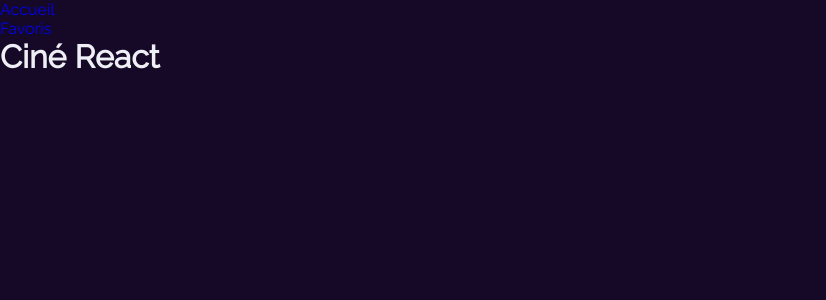
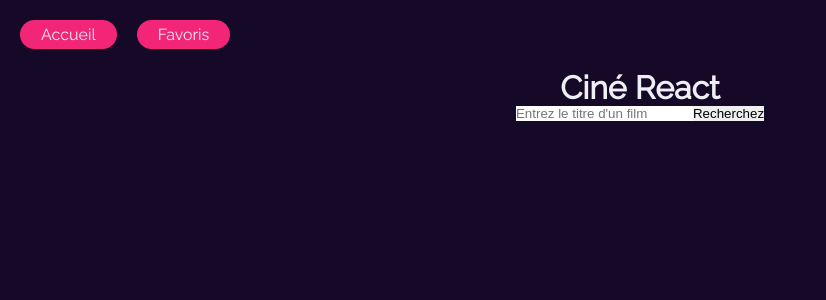
Before and after one commit to rayhearth/Cinereact, a React (Vite) app: page / in a window 1280 px wide. Shown: the top 300 px of the page, without its empty margins (0-826 px from the left). Built offline with nearby package versions, Linux system fonts and the light colour scheme.

Commit message:
add form component and work en on css

```diff
--- a/package.json
+++ b/package.json
@@ -10,6 +10,7 @@
     "preview": "vite preview"
   },
   "dependencies": {
+    "axios": "^1.7.2",
     "react": "^18.3.1",
     "react-dom": "^18.3.1",
     "react-router-dom": "^6.26.0",
--- /dev/null
+++ b/src/assets/sass/components/form.scss
@@ -0,0 +1,11 @@
+.form-component{
+  display: flex;
+  justify-content: center;
+}
+
+form{
+  display: flex;
+  justify-content: center;
+  max-width: 24rem;
+  min-width: 15rem;
+}
--- a/src/assets/sass/components/header.scss
+++ b/src/assets/sass/components/header.scss
@@ -0,0 +1,25 @@
+.navigation{
+  ul{
+    display: flex;
+    align-items: center;
+    gap: 1.25rem;
+    padding: 1.25rem;
+    li{
+      color: settings.$color-5;
+      background-color:settings.$color-3;
+      padding: 0.25rem 1.25rem;
+      border-radius: 1.5rem;
+      border: 1px solid transparent;
+      transition:all .5s ease-in-out;
+      &:hover{
+        color: settings.$color-3;
+        background-color:transparent;
+        border: 1px solid settings.$color-3;
+      }
+    }
+  }
+}
+
+h1{
+  text-align: center;
+}
--- a/src/assets/sass/main.scss
+++ b/src/assets/sass/main.scss
@@ -3,6 +3,7 @@
 
 @import "./components/button";
 @import "./components/header";
+@import "./components/form.scss";
 @import "./components/card";
 
 @import "./pages/home";
--- a/src/components/Header.jsx
+++ b/src/components/Header.jsx
@@ -3,7 +3,7 @@ import { NavLink } from "react-router-dom";
 
 const Header = () => {
 	return (
-		<div className="header">
+		<header className="header">
 			<nav className="navigation">
 				<ul>
 					<NavLink to="/">
@@ -15,7 +15,7 @@ const Header = () => {
 				</ul>
 			</nav>
 			<h1>Ciné React</h1>
-		</div>
+		</header>
 	);
 };
 
--- a/src/pages/Home.jsx
+++ b/src/pages/Home.jsx
@@ -1,10 +1,12 @@
 import React from 'react';
 import Header from '../components/Header';
+import Form from '../components/Form';
 
 const Home = () => {
   return (
     <div className='home-page'>
       <Header/>
+      <Form/>
     </div>
   );
 };
```
Also changed, not shown: 1 other file (tests, documents, lock files or other folders).
